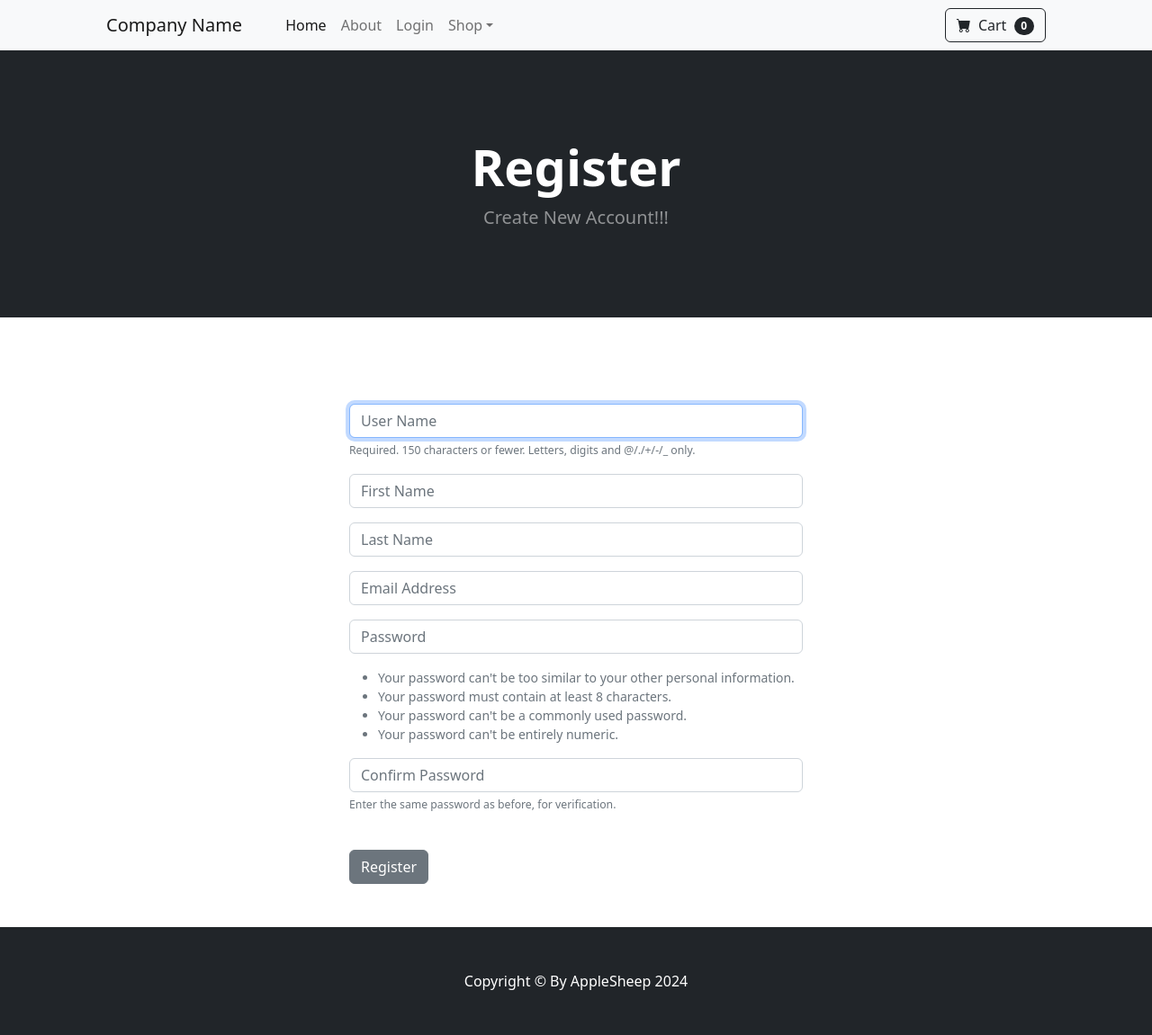
After one commit to a14506818/ecom, a Django app: page /register/ in a window 1280 px wide. The commit adds this page. Shown: the whole page at 90% size. Run offline with Django 5.2, Linux system fonts and the light colour scheme; some libraries are stand-ins or nearby versions.

Commit message:
register page

```diff
--- /dev/null
+++ b/store/forms.py
@@ -0,0 +1,31 @@
+from django.contrib.auth.models import User
+from django.contrib.auth.forms import UserCreationForm
+from django import forms
+
+
+class SignUpForm(UserCreationForm):
+	email = forms.EmailField(label="", widget=forms.TextInput(attrs={'class':'form-control', 'placeholder':'Email Address'}))
+	first_name = forms.CharField(label="", max_length=100, widget=forms.TextInput(attrs={'class':'form-control', 'placeholder':'First Name'}))
+	last_name = forms.CharField(label="", max_length=100, widget=forms.TextInput(attrs={'class':'form-control', 'placeholder':'Last Name'}))
+
+	class Meta:
+		model = User
+		fields = ('username', 'first_name', 'last_name', 'email', 'password1', 'password2')
+
+	def __init__(self, *args, **kwargs):
+		super(SignUpForm, self).__init__(*args, **kwargs)
+
+		self.fields['username'].widget.attrs['class'] = 'form-control'
+		self.fields['username'].widget.attrs['placeholder'] = 'User Name'
+		self.fields['username'].label = ''
+		self.fields['username'].help_text = '<span class="form-text text-muted"><small>Required. 150 characters or fewer. Letters, digits and @/./+/-/_ only.</small></span>'
+
+		self.fields['password1'].widget.attrs['class'] = 'form-control'
+		self.fields['password1'].widget.attrs['placeholder'] = 'Password'
+		self.fields['password1'].label = ''
+		self.fields['password1'].help_text = '<ul class="form-text text-muted small"><li>Your password can\'t be too similar to your other personal information.</li><li>Your password must contain at least 8 characters.</li><li>Your password can\'t be a commonly used password.</li><li>Your password can\'t be entirely numeric.</li></ul>'
+
+		self.fields['password2'].widget.attrs['class'] = 'form-control'
+		self.fields['password2'].widget.attrs['placeholder'] = 'Confirm Password'
+		self.fields['password2'].label = ''
+		self.fields['password2'].help_text = '<span class="form-text text-muted"><small>Enter the same password as before, for verification.</small></span>'
--- /dev/null
+++ b/store/templates/register.html
@@ -0,0 +1,22 @@
+{% extends 'base.html' %} {% block content %}
+<!-- Header-->
+<header class="bg-dark py-5">
+  <div class="container px-4 px-lg-5 my-5">
+    <div class="text-center text-white">
+      <h1 class="display-4 fw-bolder">Register</h1>
+      <p class="lead fw-normal text-white-50 mb-0">Create New Account!!!</p>
+    </div>
+  </div>
+</header>
+<section class="py-5">
+  <div class="container px-4 px-lg-5 mt-5 col-8" style="max-width: 600px">
+    <div class="ustify-content-center">
+      <form method="POST" action="{% url 'register' %}">
+        {% csrf_token %} {{ form.as_p }}
+        <br />
+        <button type="submit" class="btn btn-secondary">Register</button>
+      </form>
+    </div>
+  </div>
+</section>
+{% endblock %}
--- a/store/urls.py
+++ b/store/urls.py
@@ -5,5 +5,6 @@ urlpatterns = [
     path('', views.home, name='home'),
     path('about/', views.about, name='about'),
     path('login/', views.login_user, name='login'),
-    path('logout', views.logout_user, name='logout'),
+    path('logout/', views.logout_user, name='logout'),
+    path('register/', views.register_user, name='register'),
 ]
--- a/store/views.py
+++ b/store/views.py
@@ -2,6 +2,10 @@ from django.shortcuts import render, redirect
 from .models import Product, Category
 from django.contrib.auth import authenticate, login, logout
 from django.contrib import messages
+from django.contrib.auth.models import User
+from django.contrib.auth.forms import UserCreationForm
+from .forms import SignUpForm
+from django import forms
 
 def home(request):
     products = Product.objects.all()
@@ -11,18 +15,21 @@ def home(request):
 def about(request):
     return render(request, 'about.html', {})
 
+def run_login(request, username, password):
+    user = authenticate(request, username=username, password=password)
+    if user:
+        login(request, user)
+        messages.success(request, ("Successfully Login !"))
+        return redirect('home')
+    else:
+        messages.error(request, ("Login Error !"))
+        return redirect('login')
+
 def login_user(request):
     if request.method == 'POST':
         username = request.POST['username']
         password = request.POST['password']
-        user = authenticate(request, username=username, password=password)
-        if user:
-            login(request, user)
-            messages.success(request, ("Successfully Login !"))
-            return redirect('home')
-        else:
-            messages.error(request, ("Login Error !"))
-            return redirect('login')
+        return run_login(request, username, password)
     else:
         return render(request, 'login.html', {})
 
@@ -30,3 +37,18 @@ def logout_user(request):
     logout(request)
     messages.success(request, ("Successfully Logout !"))
     return redirect('home')
+
+def register_user(request):
+    form = SignUpForm()
+    if request.method == 'POST':
+        form = SignUpForm(request.POST)
+        if form.is_valid():
+            form.save()
+            username = form.cleaned_data['username']
+            password = form.cleaned_data['password1']
+            # login user
+            return run_login(request, username, password)
+        else:
+            messages.error(request, ("Register Error !"))
+            return redirect('register')
+    return render(request, 'register.html', {'form': form})
```
Also changed, not shown: store/templates/login.html (+2 -6 lines), db.sqlite3, 1 other file.
